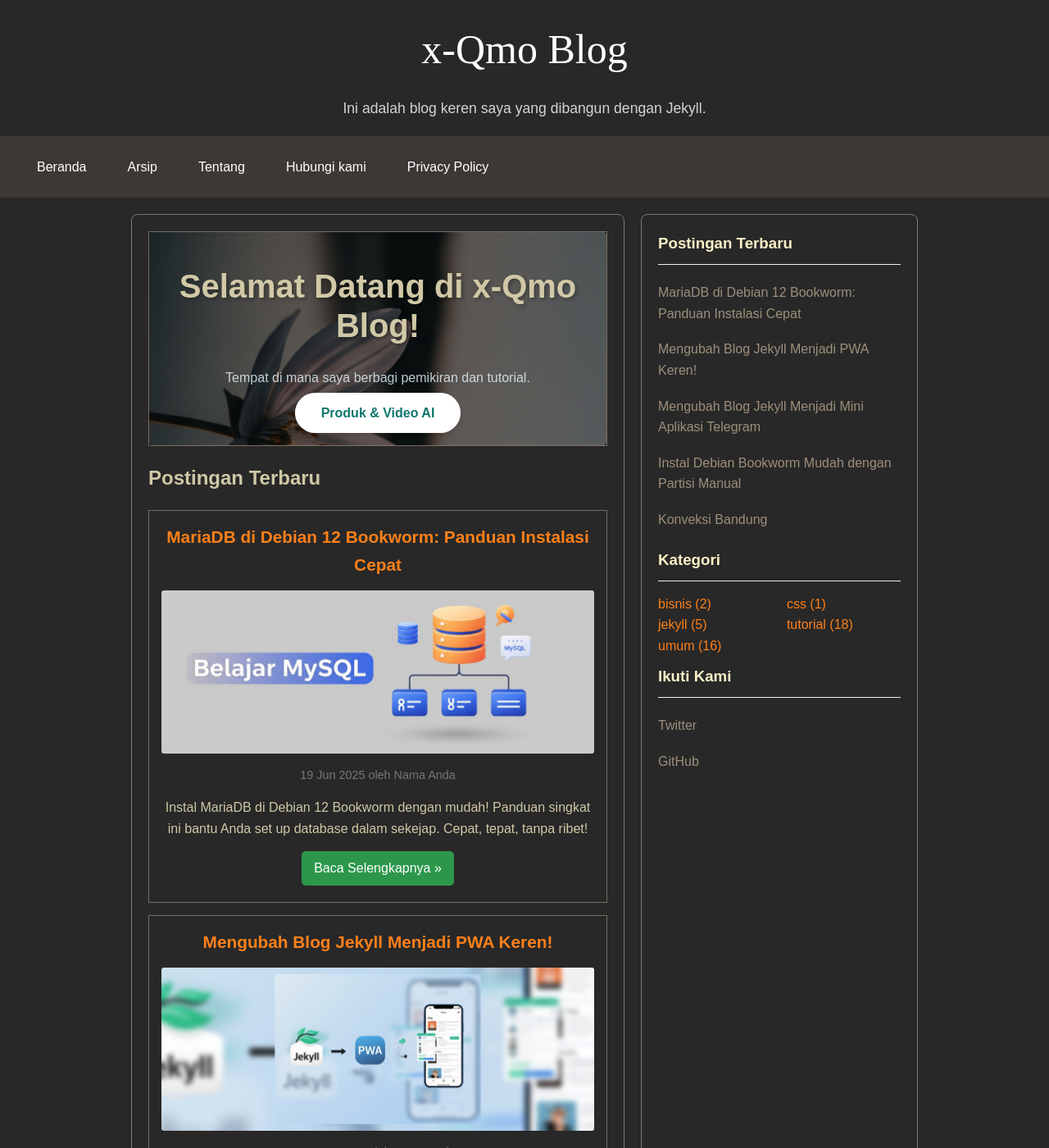
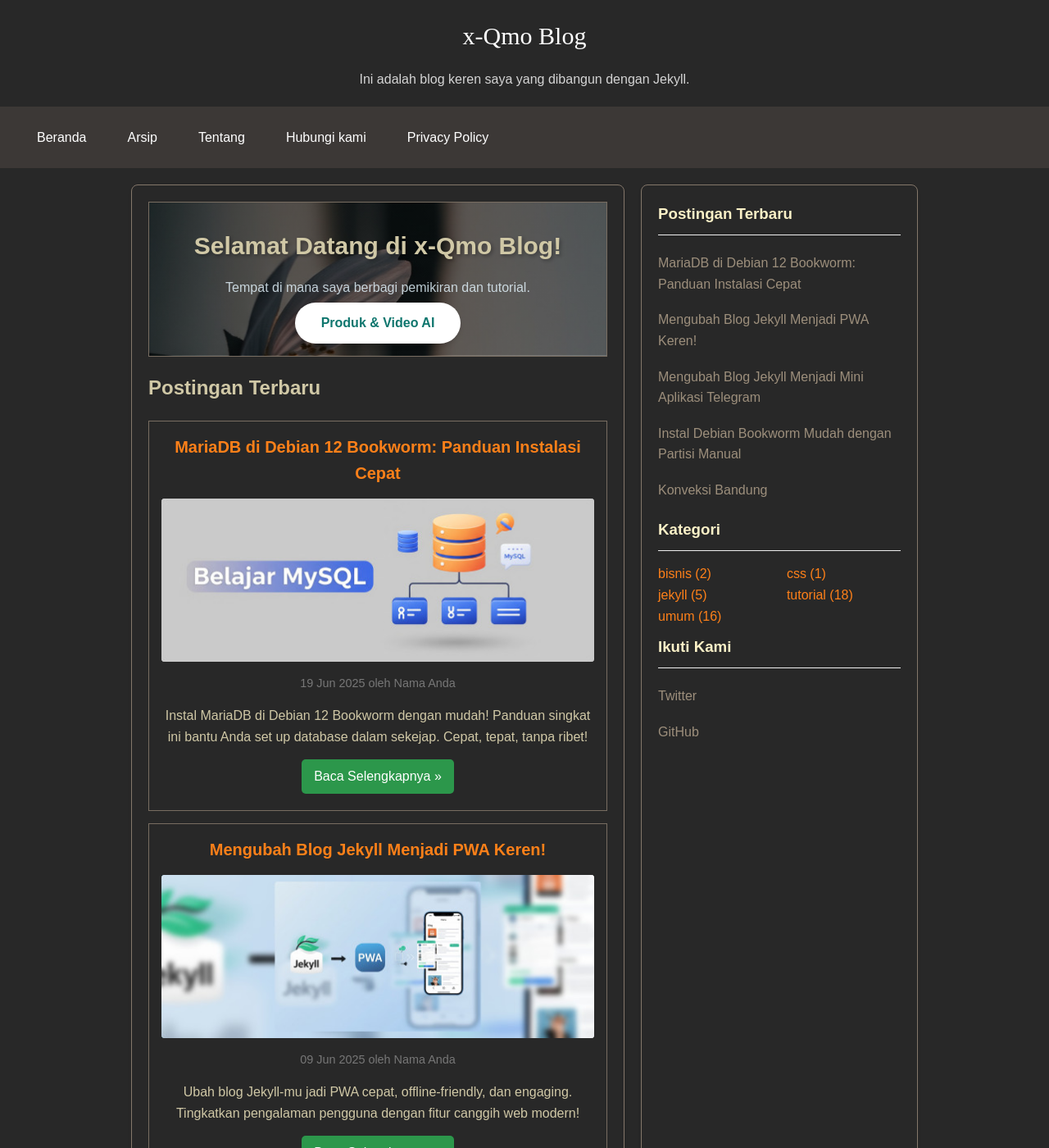
Before and after one commit to x-qmo/x-qmo.github.io, a Jekyll site: the page built from index.html, in a window 1280 px wide and 1400 px high. Shown: the whole window at 82% size. Built offline with Jekyll 4.4.1, drawn with Linux system fonts in a browser that asks for light colours; the list of posts is cut into pages by our own code.

Commit message:
Update style.scss

```diff
--- a/assets/css/style.scss
+++ b/assets/css/style.scss
@@ -87,7 +87,7 @@
 
 
 .hero h1 {
-  font-size: 2.5rem;
+  font-size: 1.875rem;
   font-weight: 800;
   line-height: 1.2;
   text-shadow: 2px 2px 4px rgba(0, 0, 0, 0.3);
@@ -168,7 +168,7 @@
 .post-item h3 {
     margin: 15px 0 10px;
     padding: 0 15px;
-    font-size: 1.3em;
+    font-size: 1.25rem;
 }
 
 .post-item h3 a {
@@ -315,7 +315,7 @@
   text-decoration: none;
 }
 .site-title {
-  font-size: 50px;
+  font-size: 1.875rem;
   font-family: cursive;
   margin-bottom: 5px;
   display: block;
@@ -324,7 +324,7 @@
 }
 
 .site-description {
-  font-size: 1.1em;
+  font-size: 1rem;
   opacity: 0.8;
 }
 
```
